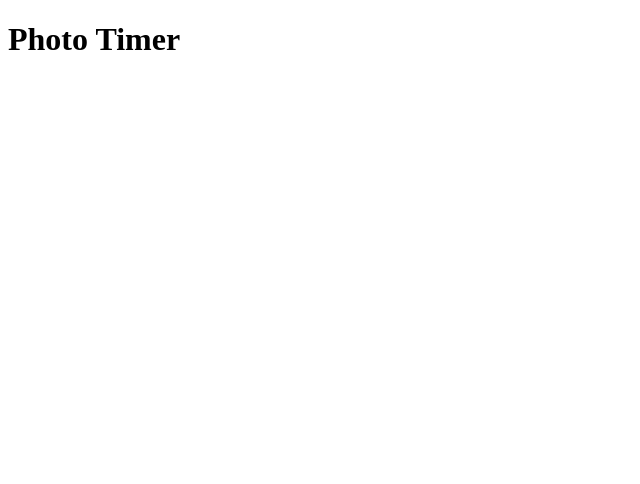
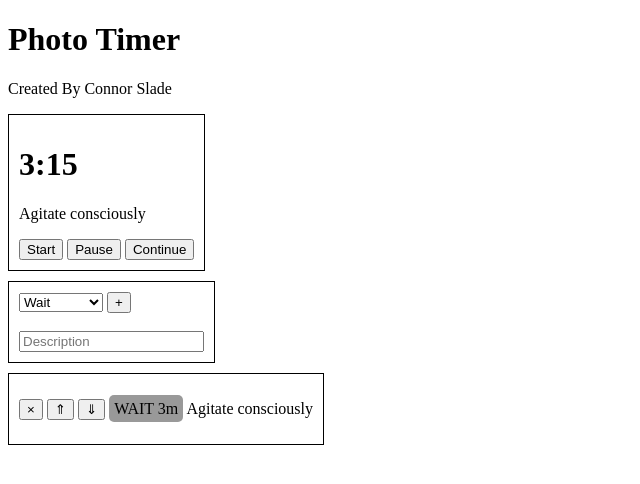
Before and after one commit to Basicprogrammer10/photo-timer, a Svelte app: page / in a window 1280 px wide. Shown: the top 484 px of the page, without its empty margins (0-640 px from the left). Built offline with nearby package versions, Linux system fonts and the light colour scheme.

Commit message:
Mock bare ui

```diff
--- a/src/App.svelte
+++ b/src/App.svelte
@@ -1,3 +1,62 @@
+<script lang="ts">
+  let selected = "wait";
+</script>
+
 <main>
   <h1>Photo Timer</h1>
+  <p>Created By Connor Slade</p>
+
+  <div class="section">
+    <h1>3:15</h1>
+    <p>Agitate consciously</p>
+
+    <button>Start</button>
+    <button>Pause</button>
+    <button>Continue</button>
+  </div>
+
+  <div class="section">
+    <select bind:value={selected}>
+      <option value="wait">Wait</option>
+      <option value="instruction">Instruction</option>
+    </select>
+
+    <button>+</button>
+
+    <br />
+    <br />
+    <input type="text" placeholder="Description" />
+
+    {#if selected === "wait"}
+      <!-- TIME SELECTOR -->
+    {/if}
+  </div>
+
+  <div class="section">
+    <div class="program-item">
+      <button>×</button>
+      <button>⇑</button>
+      <button>⇓</button>
+      <p><span class="program-item-info">WAIT 3m</span> Agitate consciously</p>
+    </div>
+  </div>
 </main>
+
+<style>
+  .section {
+    border: 1px solid #000;
+    padding: 10px;
+    width: max-content;
+    margin-top: 10px;
+  }
+
+  .program-item {
+    display: ruby;
+  }
+
+  .program-item-info {
+    background-color: #999;
+    padding: 5px;
+    border-radius: 5px;
+  }
+</style>
```
